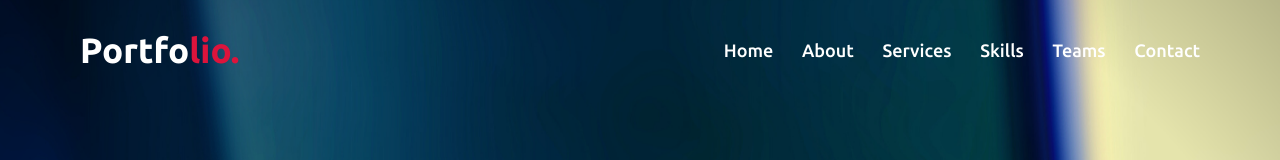
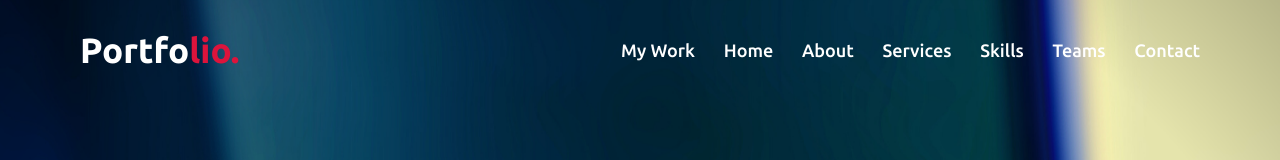
Before and after one commit to VishalSahu/Portfolio, a plain HTML site: page index.html in a window 1280 px wide. Shown: the top 160 px of the page. Drawn offline with nearby package versions, Linux system fonts and the light colour scheme.

Commit message:
Update index.html

```diff
--- a/index.html
+++ b/index.html
@@ -25,6 +25,7 @@
         <div class="max-width">
             <div class="logo"><a href="#">Portfo<span>lio.</span></a></div>
             <ul class="menu">
+                <li><a href="https://drive.google.com/drive/folders/1-_8OZQFYq-54NRcTRymePlfl0QPVvMT1?usp=sharing" class="menu-btn">My Work</a></li>
                 <li><a href="#home" class="menu-btn">Home</a></li>
                 <li><a href="#about" class="menu-btn">About</a></li>
                 <li><a href="#services" class="menu-btn">Services</a></li>
```
